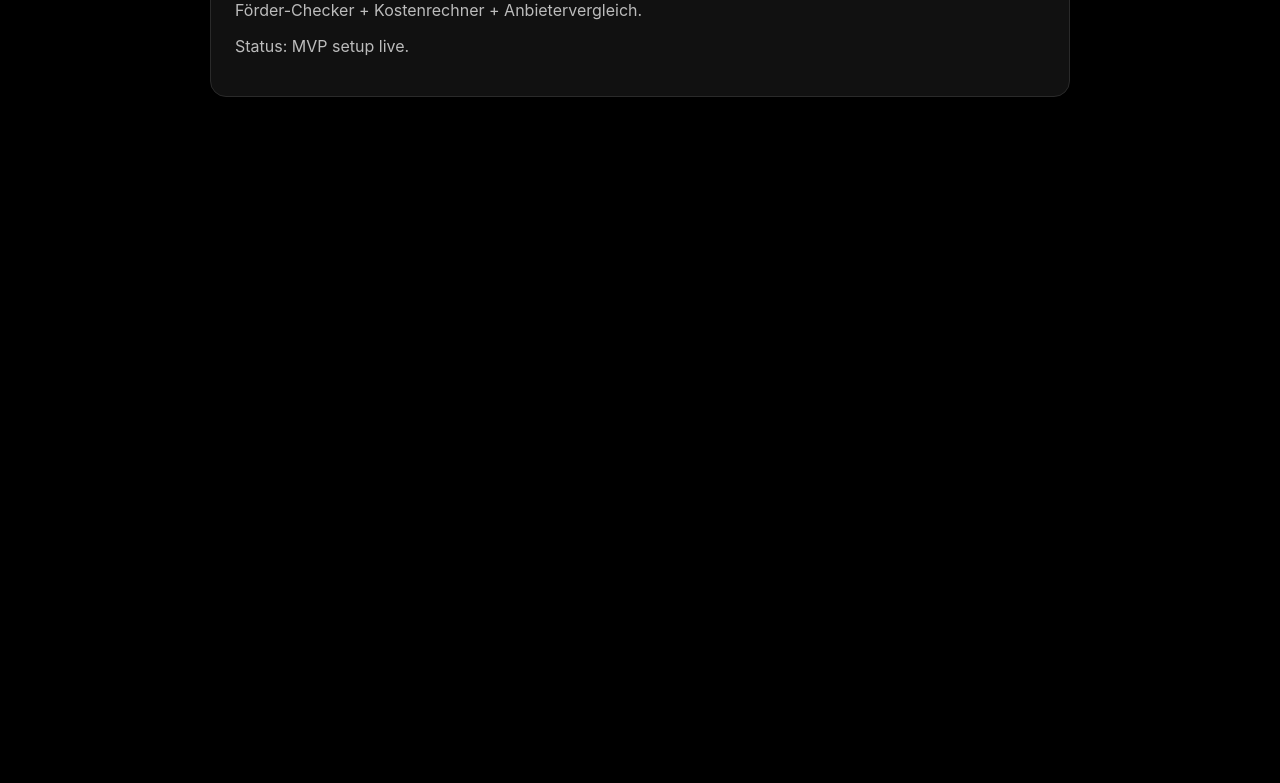
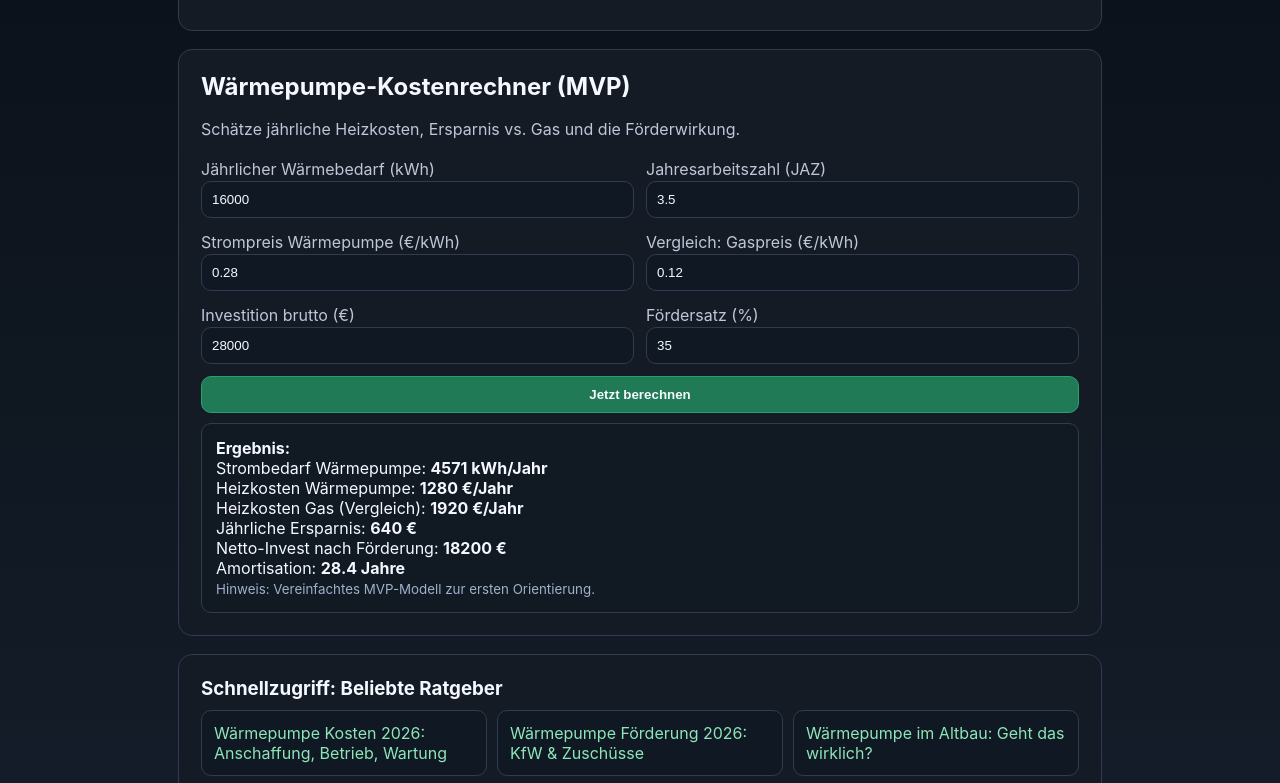
Before and after one commit to openclawwet/waermepumpe-foerder-check, a plain HTML site: page index.html in a window 1280 px wide. Shown: the part 168-951 px from the top of the page. Before the commit the page ends 800 px from the top, so only its background shows below. Drawn offline with Linux system fonts and the light colour scheme.

Commit message:
feat: phase-1 MVP calculator and SEO hub pages

```diff
--- a/index.html
+++ b/index.html
@@ -1,4 +1,46 @@
 <!doctype html><html><head><meta charset='utf-8'><meta name='viewport' content='width=device-width,initial-scale=1'>
-<title>Wärmepumpe Förder-Check</title>
-<style>body{margin:0;background:#000;color:#fff;font-family:-apple-system,Segoe UI,Roboto,sans-serif}.wrap{max-width:860px;margin:8vh auto;padding:24px}.card{background:#111;border:1px solid #2a2a2a;border-radius:16px;padding:24px}h1{margin:0 0 10px}p{color:#bcbcbc}</style>
-</head><body><div class='wrap'><div class='card'><h1>Wärmepumpe Förder-Check</h1><p>Förder-Checker + Kostenrechner + Anbietervergleich.</p><p>Status: MVP setup live.</p></div></div></body></html>
+<title>Wärmepumpe Förder-Check – Rechner & Ratgeber</title>
+<style>
+:root{--bg:#0d1117;--card:#151b24;--line:#313b4f;--text:#f5f8ff;--muted:#bec7da;--accent:#78d6a4}
+*{box-sizing:border-box}body{margin:0;font-family:-apple-system,Segoe UI,Roboto,sans-serif;background:linear-gradient(180deg,#0a1018,#16202d);color:var(--text)}
+a{color:#8de5b8;text-decoration:none}a:hover{text-decoration:underline}.wrap{max-width:980px;margin:0 auto;padding:28px}
+.card{background:var(--card);border:1px solid var(--line);border-radius:14px;padding:22px;margin-bottom:18px}
+h1,h2,h3{margin:0 0 10px}p,li,label{color:var(--muted);line-height:1.5}
+.grid{display:grid;grid-template-columns:1fr 1fr;gap:12px}.result{background:#111923;padding:14px;border-radius:10px;border:1px solid var(--line);margin-top:10px}
+input,select,button{width:100%;padding:10px;border-radius:10px;border:1px solid var(--line);background:#101923;color:var(--text)}
+button{background:#1f7a55;border-color:#2ba06f;font-weight:700;cursor:pointer}.links{display:grid;grid-template-columns:repeat(auto-fit,minmax(220px,1fr));gap:10px}
+.link-card{display:block;padding:12px;border:1px solid var(--line);border-radius:10px;background:#101923}
+small{color:#9fb1cb}
+</style>
+</head><body><main class='wrap'>
+<section class='card'><h1>Wärmepumpe Förder-Check</h1><p>Förder-Check, Kostenrechner und Ratgeber für Wärmepumpen in Deutschland.</p>
+<p><a href='/ratgeber/'>Zum Ratgeber-Hub mit 10 Landingpages</a></p></section>
+<section class='card'><h2>Wärmepumpe-Kostenrechner (MVP)</h2><p>Schätze jährliche Heizkosten, Ersparnis vs. Gas und die Förderwirkung.</p>
+<div class='grid'>
+<div><label>Jährlicher Wärmebedarf (kWh)</label><input id='heat' type='number' value='16000' min='6000' max='40000'></div>
+<div><label>Jahresarbeitszahl (JAZ)</label><input id='jaz' type='number' value='3.5' min='2' max='6' step='0.1'></div>
+<div><label>Strompreis Wärmepumpe (€/kWh)</label><input id='powerPrice' type='number' value='0.28' min='0.15' max='0.7' step='0.01'></div>
+<div><label>Vergleich: Gaspreis (€/kWh)</label><input id='gasPrice' type='number' value='0.12' min='0.05' max='0.3' step='0.01'></div>
+<div><label>Investition brutto (€)</label><input id='invest' type='number' value='28000' min='10000' max='70000'></div>
+<div><label>Fördersatz (%)</label><input id='grant' type='number' value='35' min='0' max='70'></div>
+<div style='grid-column:1/-1'><button onclick='calc()'>Jetzt berechnen</button></div>
+</div><div id='out' class='result'></div></section>
+<section class='card'><h3>Schnellzugriff: Beliebte Ratgeber</h3><div class='links'><a class='link-card' href='/ratgeber/waermepumpe-kosten.html'>Wärmepumpe Kosten 2026: Anschaffung, Betrieb, Wartung</a><a class='link-card' href='/ratgeber/waermepumpe-foerderung.html'>Wärmepumpe Förderung 2026: KfW & Zuschüsse</a><a class='link-card' href='/ratgeber/waermepumpe-bestandsbau.html'>Wärmepumpe im Altbau: Geht das wirklich?</a><a class='link-card' href='/ratgeber/waermepumpe-neubau.html'>Wärmepumpe im Neubau: So planst du richtig</a><a class='link-card' href='/ratgeber/jahresarbeitszahl-verstehen.html'>Jahresarbeitszahl (JAZ) einfach erklärt</a><a class='link-card' href='/ratgeber/waermepumpe-stromverbrauch.html'>Stromverbrauch der Wärmepumpe berechnen</a><a class='link-card' href='/ratgeber/waermepumpe-heizlast.html'>Heizlast abschätzen: Basis für die richtige Dimensionierung</a><a class='link-card' href='/ratgeber/luft-vs-sole-waermepumpe.html'>Luft-Wasser vs. Sole-Wasser Wärmepumpe</a><a class='link-card' href='/ratgeber/waermepumpe-mit-pv.html'>Wärmepumpe mit PV kombinieren: Vorteile & Grenzen</a><a class='link-card' href='/ratgeber/waermepumpe-anbietervergleich.html'>Wärmepumpen Anbieter vergleichen: Checkliste</a></div></section>
+</main><script>
+function calc(){
+const heat=+document.getElementById('heat').value||0;
+const jaz=+document.getElementById('jaz').value||1;
+const p=+document.getElementById('powerPrice').value||0;
+const g=+document.getElementById('gasPrice').value||0;
+const invest=+document.getElementById('invest').value||0;
+const grant=(+document.getElementById('grant').value||0)/100;
+const wpPower=heat/jaz;
+const wpCost=wpPower*p;
+const gasCost=heat*g;
+const save=gasCost-wpCost;
+const net=invest*(1-grant);
+const payback=save>0?net/save:0;
+document.getElementById('out').innerHTML=`<strong>Ergebnis:</strong><br>Strombedarf Wärmepumpe: <b>${wpPower.toFixed(0)} kWh/Jahr</b><br>Heizkosten Wärmepumpe: <b>${wpCost.toFixed(0)} €/Jahr</b><br>Heizkosten Gas (Vergleich): <b>${gasCost.toFixed(0)} €/Jahr</b><br>Jährliche Ersparnis: <b>${save.toFixed(0)} €</b><br>Netto-Invest nach Förderung: <b>${net.toFixed(0)} €</b><br>Amortisation: <b>${payback.toFixed(1)} Jahre</b><br><small>Hinweis: Vereinfachtes MVP-Modell zur ersten Orientierung.</small>`;
+}
+calc();
+</script></body></html>
```
Also changed, not shown: ratgeber/index.html (added, +14 -0 lines), ratgeber/jahresarbeitszahl-verstehen.html (added, +14 -0 lines), ratgeber/luft-vs-sole-waermepumpe.html (added, +14 -0 lines), ratgeber/waermepumpe-anbietervergleich.html (added, +14 -0 lines), ratgeber/waermepumpe-bestandsbau.html (added, +14 -0 lines), ratgeber/waermepumpe-foerderung.html (added, +14 -0 lines), ratgeber/waermepumpe-heizlast.html (added, +14 -0 lines), ratgeber/waermepumpe-kosten.html (added, +14 -0 lines), ratgeber/waermepumpe-mit-pv.html (added, +14 -0 lines), ratgeber/waermepumpe-neubau.html (added, +14 -0 lines), ratgeber/waermepumpe-stromverbrauch.html (added, +14 -0 lines), 1 other file.
